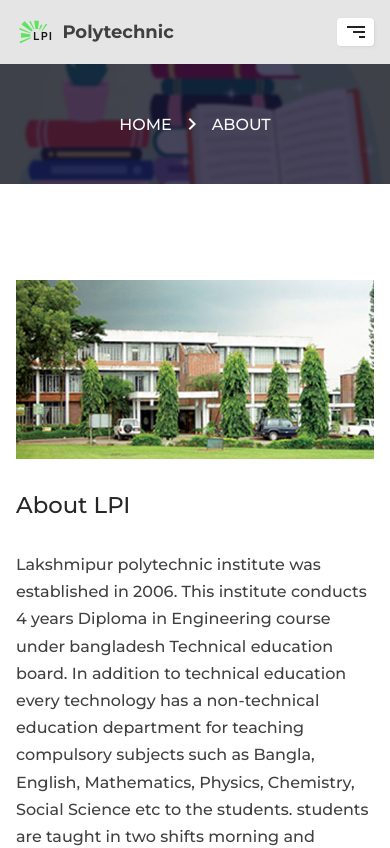
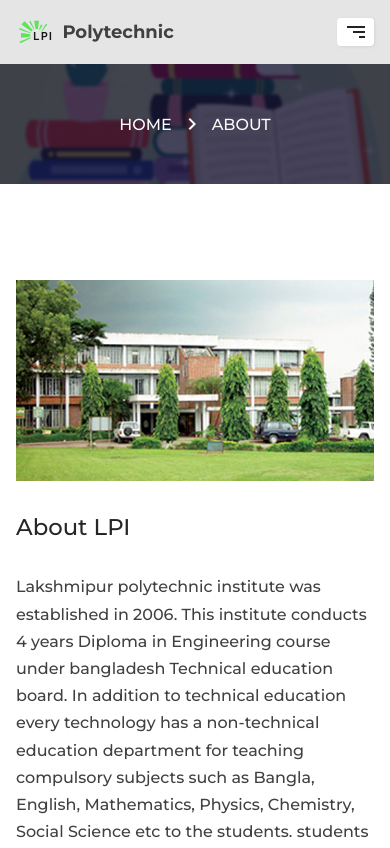
Before and after one commit to al-imam/lpi, a React (Vite) app: page /about in a window 390 px wide. Shown: the top 848 px of the page. Built offline with nearby package versions, Linux system fonts and the light colour scheme.

Commit message:
make about component more flexible

```diff
--- a/src/components/Study/Study.jsx
+++ b/src/components/Study/Study.jsx
@@ -1,10 +1,10 @@
 import classes from "./study.module.css";
 import { NavLink } from "react-router-dom";
 
-function Study({ subtitle, link }) {
+function Study({ subtitle, link, direction = "row" }) {
   return (
     <section className={classes.section}>
-      <div className={classes.studyContainer}>
+      <div className={classes.container + " " + classes[direction]}>
         <img
           className={classes.image}
           src="/assets/collage.jpg"
--- a/src/components/Study/study.module.css
+++ b/src/components/Study/study.module.css
@@ -6,17 +6,33 @@
   margin-inline: auto;
 }
 
-.studyContainer {
+.container {
   padding-block: 6rem;
   display: flex;
   background-color: var(--bg);
   gap: 2rem;
 }
 
+.row {
+  flex-direction: row;
+}
+
+.column {
+  flex-direction: column;
+}
+
 .image {
   object-fit: cover;
+}
+
+.row .image {
   width: 30rem;
-  transition: width 200ms ease-in;
+}
+
+.column .image {
+  width: 100%;
+  object-position: bottom;
+  aspect-ratio: 16 / 7;
 }
 
 @media only screen and (max-width: 75rem) {
@@ -24,7 +40,7 @@
     max-width: var(--max-width-sm);
   }
 
-  .image {
+  .row .image {
     width: 25rem;
   }
 }
@@ -34,13 +50,23 @@
     max-width: var(--max-width-xsm);
   }
 
-  .studyContainer {
+  .row {
     flex-direction: column;
   }
 
-  .image {
+  .column .image {
+    aspect-ratio: 16 / 9;
+  }
+
+  .row .image {
     width: 100%;
     aspect-ratio: 16 / 8;
+  }
+}
+
+@media only screen and (max-width: 40rem) {
+  .row .image {
+    aspect-ratio: auto;
   }
 }
 
--- a/src/pages/About/About.jsx
+++ b/src/pages/About/About.jsx
@@ -13,7 +13,7 @@ function About() {
     <div className={classes.aboutContainer + " main"}>
       <Location current="About" />
       <main className={classes.main}>
-        <Study subtitle={data.about} />
+        <Study subtitle={data.about} direction="column" />
       </main>
       <Status />
       <Suspense fallback={<Loader />}>
```
